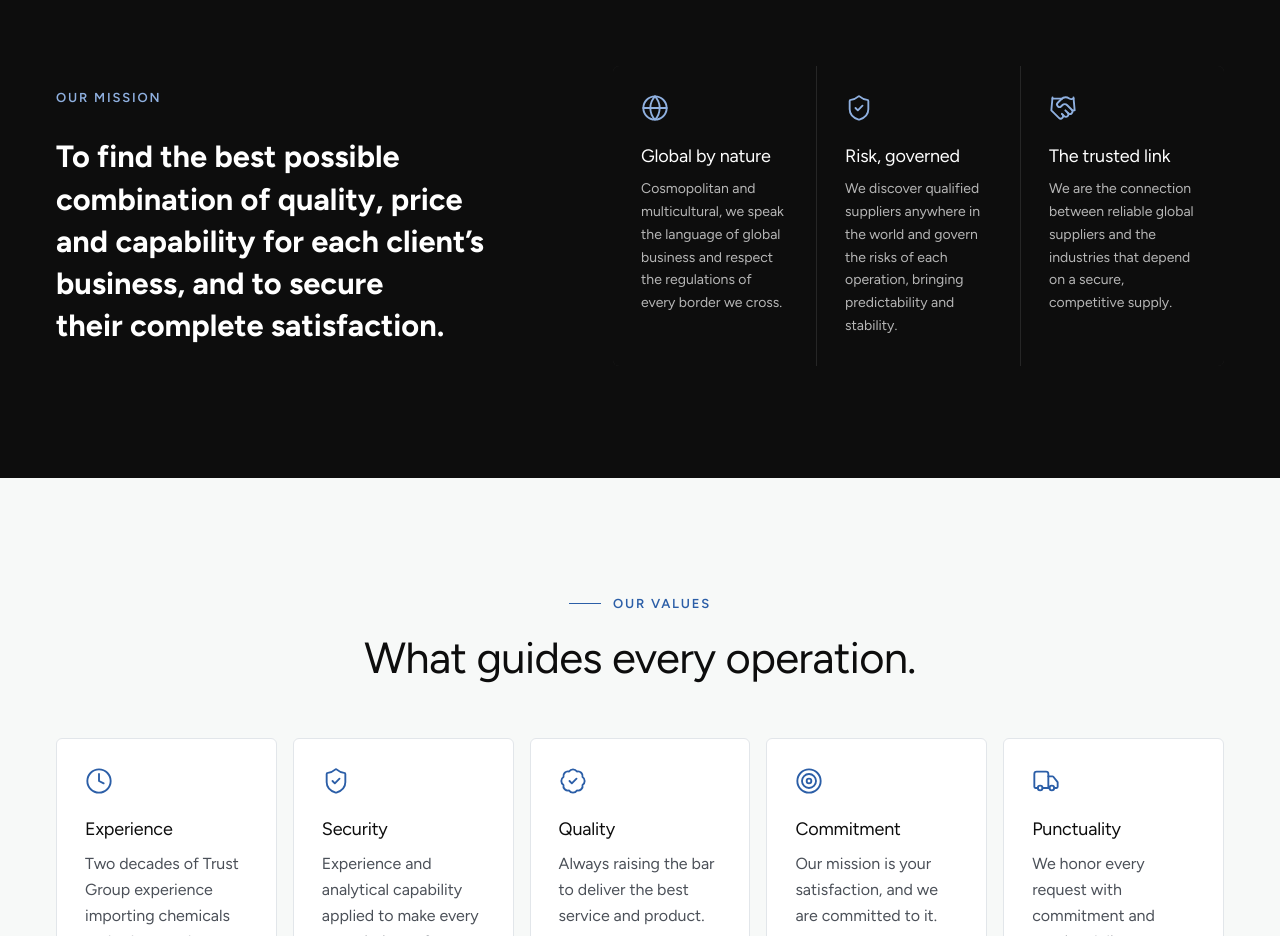
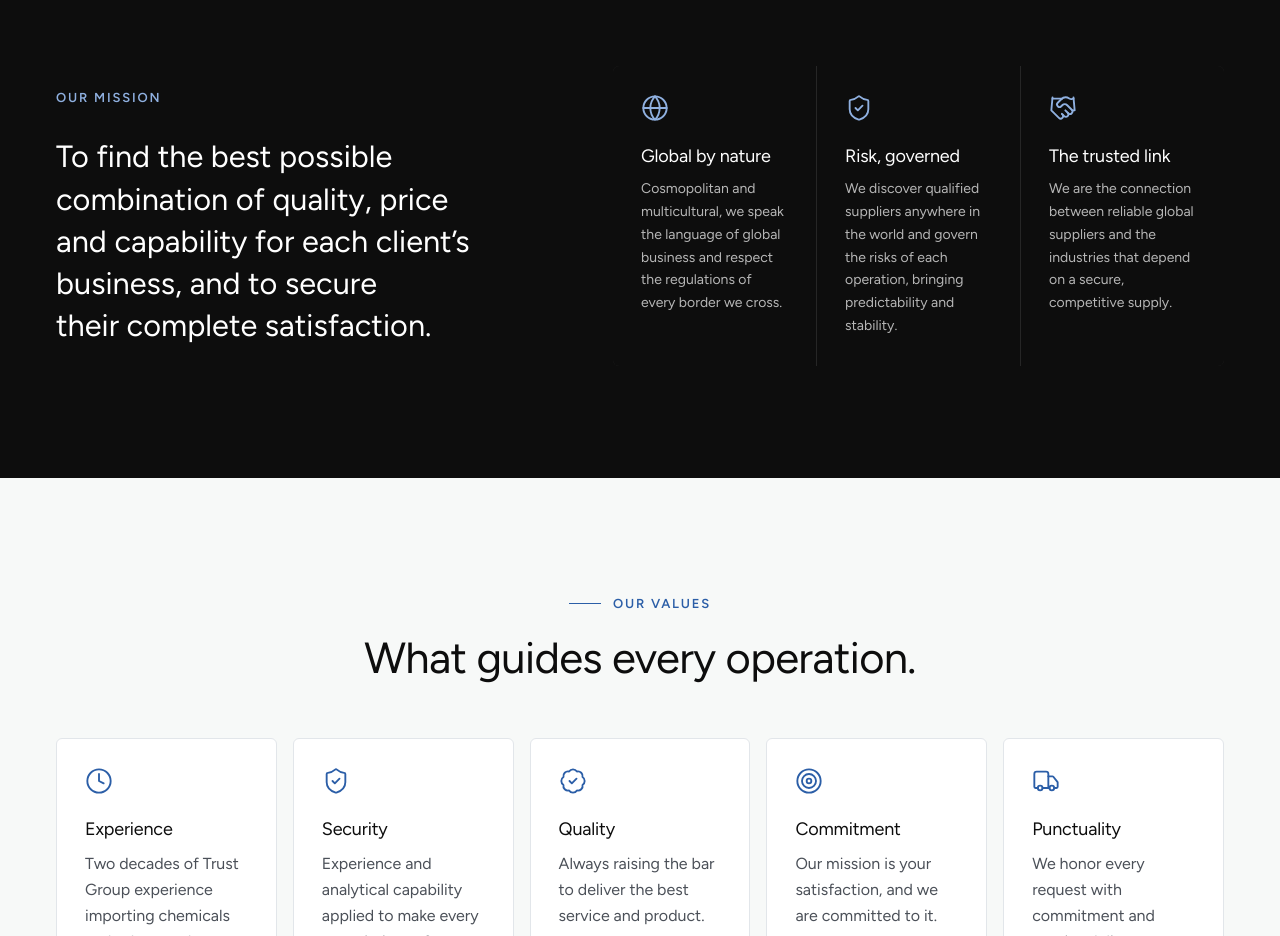
Before and after one commit to mkttrustads/site-navigal, a Next.js app: page /about in a window 1280 px wide. Shown: the part 1360-2296 px from the top of the page. Built offline with nearby package versions, Linux system fonts and the light colour scheme.

Commit message:
style(about): frase da missão em peso regular
Co-Authored-By: Claude Sonnet 5.5 <noreply@anthropic.com>
Claude-Session: https://claude.ai/code/session_01KKQ6nFx5erSNoXMSDgY4vz

```diff
--- a/components/pages/AboutPage.tsx
+++ b/components/pages/AboutPage.tsx
@@ -64,7 +64,7 @@ export default function AboutPage() {
         <div className="relative mx-auto grid max-w-site gap-12 px-6 py-24 lg:grid-cols-[1fr_1.2fr] lg:items-center lg:py-28">
           <div>
             <p className="eyebrow text-cobalto-claro">{t('common.ourMission')}</p>
-            <p className="mt-6 text-balance text-[clamp(1.5rem,2.4vw,2.1rem)] font-bold leading-snug">{mission}</p>
+            <p className="mt-6 text-balance text-[clamp(1.5rem,2.4vw,2.1rem)] leading-snug">{mission}</p>
           </div>
           <Reveal className="grid gap-px overflow-hidden rounded-card bg-white/10 sm:grid-cols-3">
             {principles.map((principle, index) => (
```
